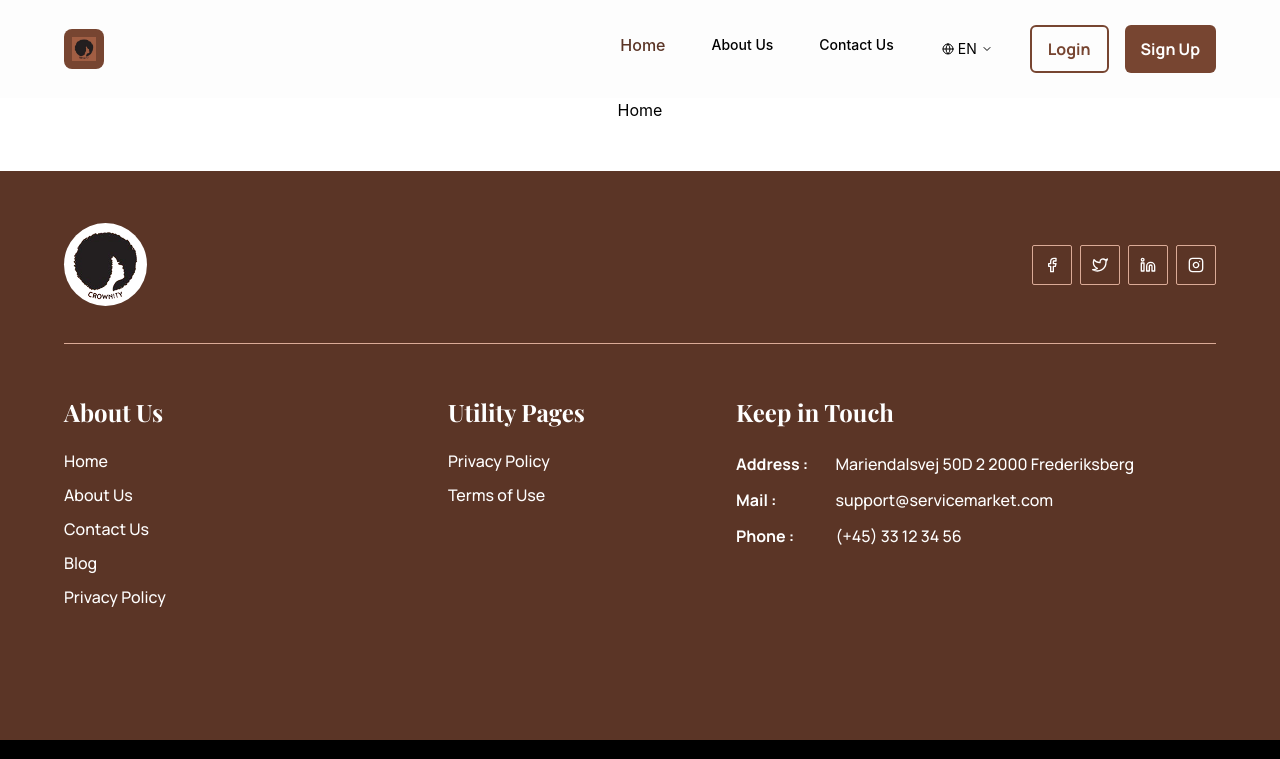
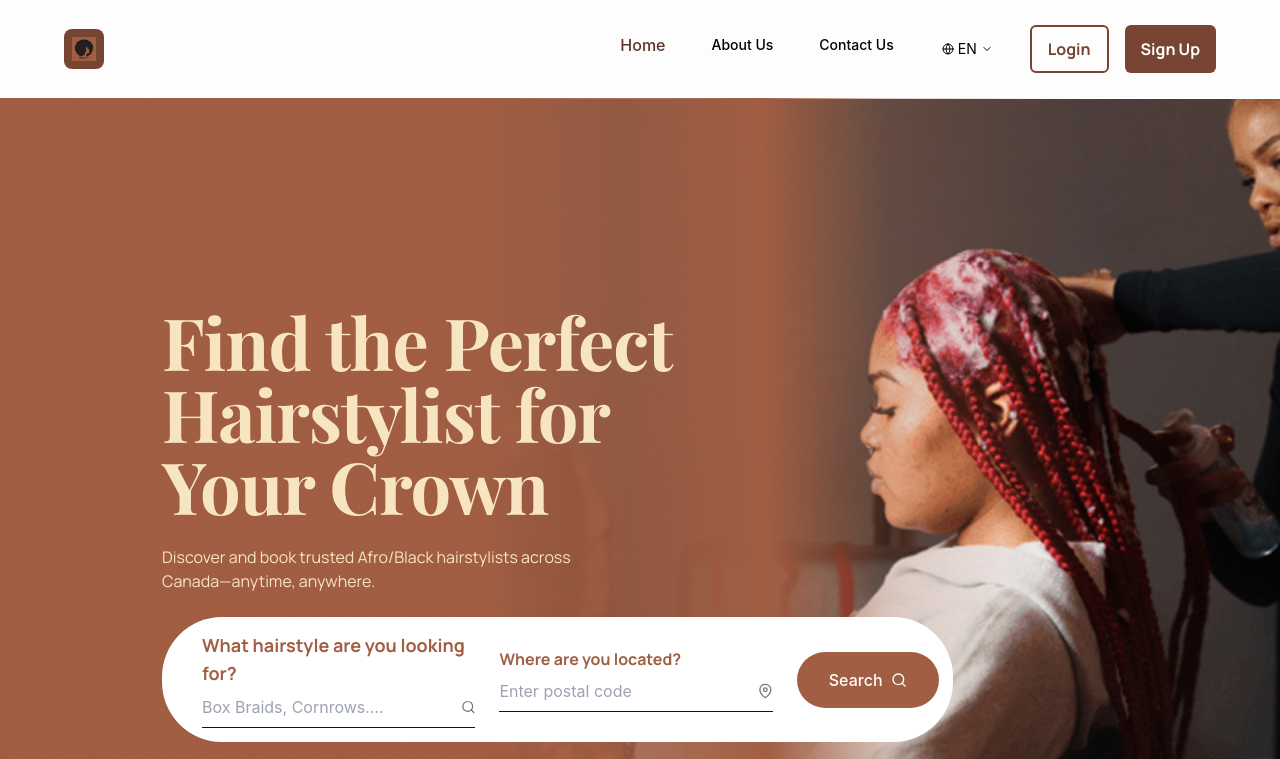
Before and after one commit to mathertahir/hair_Salon_Frontend, a React (Create React App) app: page / in a window 1280 px wide. Shown: the top 759 px of the page. Built offline with nearby package versions, Linux system fonts and the light colour scheme; a web font is replaced by a local one.

Commit message:
Hero Section Create

```diff
--- /dev/null
+++ b/src/components/HomePage/Hero.jsx
@@ -0,0 +1,67 @@
+import React from 'react'
+import heroBg from '../../assets/HeroBG.png'
+import { FiChevronDown, FiMapPin, FiSearch } from 'react-icons/fi'
+import { Button } from '../ui/button'
+
+const Hero = () => {
+    return (
+        <div className=' bg-cover bg-center' style={{ backgroundImage: `url(${heroBg})` }}>
+            <div className='container'>
+                <div className='grid grid-cols-12 pt-[207px] pb-[160px] lg:pl-[98px]'>
+                    <div className='col-span-12 lg:col-span-9 text-center xl:text-left flex flex-col gap-6'>
+                        <div className='flex flex-col gap-6 justify-center items-center xl:items-start'>
+                            <h1 className='font-bold xl:text-7xl text-5xl font-playfair  md:max-w-[530px] text-light-brown-c1  tracking-[-1px]'>Find the Perfect  Hairstylist for Your Crown</h1>
+                            <p className='font-manrope font-normal text-background max-w-[460px] text-light-brown-c1'>Discover and book trusted Afro/Black hairstylists across Canada—anytime, anywhere.</p>
+                        </div>
+
+
+                        <div className='bg-background rounded-[60px]  p-[25px] xl:pl-[40px] xl:py-[14px] xl:pr-[14px]'>
+                            <div className='flex flex-col xl:flex-row gap-6 items-center'>
+                                {/* Hairstyle Input Section */}
+                                <div className='w-full xl:w-1/2 flex flex-col gap-2'>
+                                    <p className='font-manrope font-bold xl:text-lg text-base text-brown-A43'>What hairstyle are you looking for?</p>
+                                    <div className='flex items-center gap-2 border-b border-black-14 pb-2'>
+                                        <input
+                                            className="focus:border-none focus:outline-none border-none w-full bg-transparent"
+                                            type="text"
+                                            placeholder='Box Braids, Cornrows....'
+                                        />
+                                        <FiSearch className='w-4 h-4 text-gray-500' />
+                                    </div>
+                                </div>
+
+                                {/* Location Input Section */}
+                                <div className='w-full xl:w-1/2 flex flex-col gap-2'>
+                                    <p className='font-manrope font-bold xltext-lg text-base text-brown-A43'>Where are you located?</p>
+                                    <div className='flex items-center gap-2 border-b border-black-14 pb-2'>
+                                        <input
+                                            className="focus:border-none focus:outline-none border-none w-full bg-transparent"
+                                            type="text"
+                                            placeholder='Enter postal code'
+                                        />
+                                        <FiMapPin className='w-4 h-4 text-gray-500' />
+                                    </div>
+                                </div>
+
+                                {/* Search Button Section */}
+                                <div className='w-full xl:w-1/2 h-full xl:w-auto '>
+                                    <Button className=' w-full h-full px-8 py-[16px] bg-brown-A43 text-background hover:bg-brown-A43/90 transition-colors'>
+                                        <span className='flex items-center gap-2'>
+                                            Search
+                                            <FiSearch className='w-4 h-4' />
+                                        </span>
+                                    </Button>
+                                </div>
+                            </div>
+                        </div>
+                    </div>
+                    <div className='col-span-12 md:col-span-3'>
+
+                    </div>
+                </div>
+            </div>
+        </div>
+    )
+}
+
+export default Hero
--- a/src/index.css
+++ b/src/index.css
@@ -37,6 +37,7 @@ code {
   --white-F0: #EDFFF0;
   --light-brown-11p: rgba(91, 53, 38, 0.11);
   --brown-97: #DBAB97;
+  --light-brown-c1: #F7E5C1
 }
 
 /* Custom animations for active tab border */
--- a/src/pages/clientPages/Home.jsx
+++ b/src/pages/clientPages/Home.jsx
@@ -1,8 +1,11 @@
 import React from 'react'
+import Hero from '../../components/HomePage/Hero'
 
 const Home = () => {
     return (
-        <div>Home</div>
+        <div>
+            <Hero />
+        </div>
     )
 }
 
--- a/tailwind.config.js
+++ b/tailwind.config.js
@@ -18,6 +18,7 @@ module.exports = {
         "white-F0": "var(--white-F0)",
         "light-brown-11p": "var(--light-brown-11p)",
         "brown-97": "var(--brown-97)",
+        "light-brown-c1": "var(--light-brown-c1)",
       },
 
       fontFamily: {
```
Also changed, not shown: src/assets/HeroBG.png (added).
